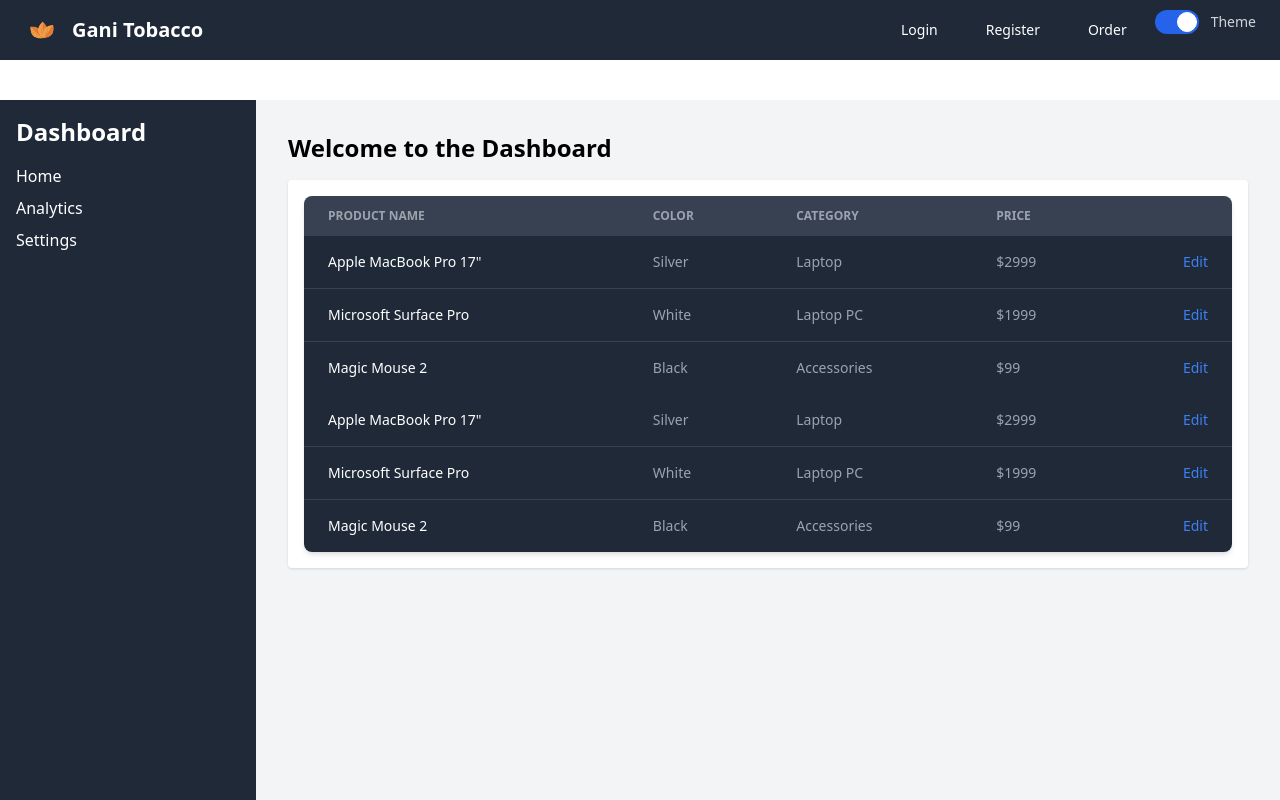
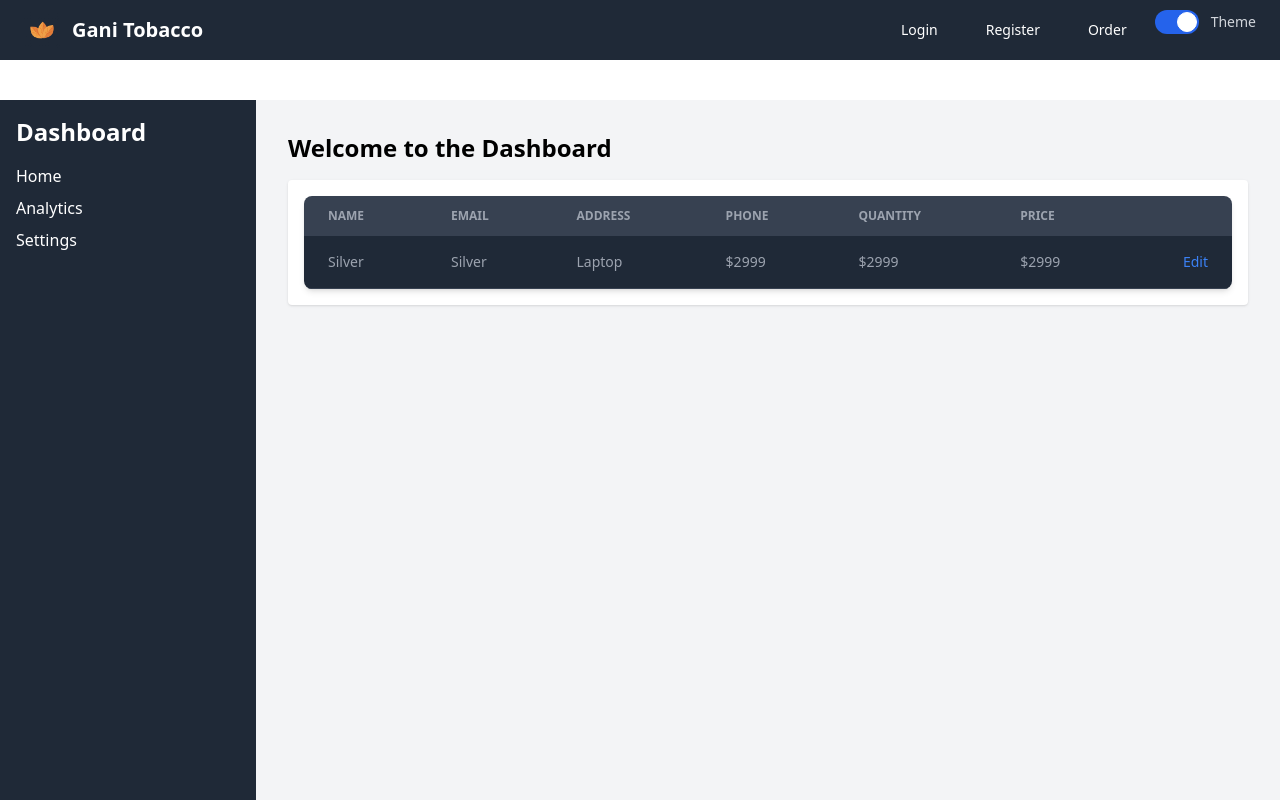
Before and after one commit to mirajhad/GaniTobacco.WEB, a React (Create React App) app: page /dashboard in a window 1280 px wide. Shown: the top 800 px of the page. Built offline with nearby package versions, Linux system fonts and the light colour scheme.

Commit message:
dashboard

```diff
--- a/src/components/Dashboard/Dashboard.js
+++ b/src/components/Dashboard/Dashboard.js
@@ -4,7 +4,6 @@ import { Link } from "react-router-dom";
 const Dashboard = () => {
   return (
     <>
-
       <div className="flex flex-col md:flex-row h-screen bg-gray-100">
         {/* Sidebar */}
         <div className="w-full md:w-64 bg-gray-800 text-white p-4">
@@ -33,21 +32,28 @@ const Dashboard = () => {
           <h2 className="text-2xl font-bold mb-4">Welcome to the Dashboard</h2>
           <div className="bg-white p-4 rounded shadow">
             <div className="relative overflow-x-auto shadow-md sm:rounded-lg">
-            <table className="w-full text-sm text-left rtl:text-right text-gray-500 dark:text-gray-400">
+              <table className="w-full text-sm text-left rtl:text-right text-gray-500 dark:text-gray-400">
                 <thead className="text-xs text-gray-700 uppercase bg-gray-50 dark:bg-gray-700 dark:text-gray-400">
                   <tr>
                     <th scope="col" className="px-6 py-3">
-                      Product name
+                      Name
                     </th>
                     <th scope="col" className="px-6 py-3">
-                      Color
+                      Email
                     </th>
                     <th scope="col" className="px-6 py-3">
-                      Category
+                      Address
+                    </th>
+                    <th scope="col" className="px-6 py-3">
+                      Phone
+                    </th>
+                    <th scope="col" className="px-6 py-3">
+                      Quantity
                     </th>
                     <th scope="col" className="px-6 py-3">
                       Price
                     </th>
+
                     <th scope="col" className="px-6 py-3">
                       <span className="sr-only">Edit</span>
                     </th>
@@ -55,113 +61,15 @@ const Dashboard = () => {
                 </thead>
                 <tbody>
                   <tr className="bg-white border-b dark:bg-gray-800 dark:border-gray-700 hover:bg-gray-50 dark:hover:bg-gray-600">
-                    <th
-                      scope="row"
-                      className="px-6 py-4 font-medium text-gray-900 whitespace-nowrap dark:text-white"
-                    >
-                      Apple MacBook Pro 17"
-                    </th>
+                    <td className="px-6 py-4">Silver</td>
                     <td className="px-6 py-4">Silver</td>
                     <td className="px-6 py-4">Laptop</td>
+                    <td className="px-6 py-4">$2999</td>
+                    <td className="px-6 py-4">$2999</td>
                     <td className="px-6 py-4">$2999</td>
                     <td className="px-6 py-4 text-right">
                       <Link
                         href="#"
-                        className="font-medium text-blue-600 dark:text-blue-500 hover:underline"
-                      >
-                        Edit
-                      </Link>
-                    </td>
-                  </tr>
-                  <tr className="bg-white border-b dark:bg-gray-800 dark:border-gray-700 hover:bg-gray-50 dark:hover:bg-gray-600">
-                    <th
-                      scope="row"
-                      className="px-6 py-4 font-medium text-gray-900 whitespace-nowrap dark:text-white"
-                    >
-                      Microsoft Surface Pro
-                    </th>
-                    <td className="px-6 py-4">White</td>
-                    <td className="px-6 py-4">Laptop PC</td>
-                    <td className="px-6 py-4">$1999</td>
-                    <td className="px-6 py-4 text-right">
-                      <Link
-                        to="#"
-                        className="font-medium text-blue-600 dark:text-blue-500 hover:underline"
-                      >
-                        Edit
-                      </Link>
-                    </td>
-                  </tr>
-                  <tr className="bg-white dark:bg-gray-800 hover:bg-gray-50 dark:hover:bg-gray-600">
-                    <th
-                      scope="row"
-                      className="px-6 py-4 font-medium text-gray-900 whitespace-nowrap dark:text-white"
-                    >
-                      Magic Mouse 2
-                    </th>
-                    <td className="px-6 py-4">Black</td>
-                    <td className="px-6 py-4">Accessories</td>
-                    <td className="px-6 py-4">$99</td>
-                    <td className="px-6 py-4 text-right">
-                      <Link
-                        to="#"
-                        className="font-medium text-blue-600 dark:text-blue-500 hover:underline"
-                      >
-                        Edit
-                      </Link>
-                    </td>
-                  </tr>
-                  <tr className="bg-white border-b dark:bg-gray-800 dark:border-gray-700 hover:bg-gray-50 dark:hover:bg-gray-600">
-                    <th
-                      scope="row"
-                      className="px-6 py-4 font-medium text-gray-900 whitespace-nowrap dark:text-white"
-                    >
-                      Apple MacBook Pro 17"
-                    </th>
-                    <td className="px-6 py-4">Silver</td>
-                    <td className="px-6 py-4">Laptop</td>
-                    <td className="px-6 py-4">$2999</td>
-                    <td className="px-6 py-4 text-right">
-                      <Link
-                        href="#"
-                        className="font-medium text-blue-600 dark:text-blue-500 hover:underline"
-                      >
-                        Edit
-                      </Link>
-                    </td>
-                  </tr>
-                  <tr className="bg-white border-b dark:bg-gray-800 dark:border-gray-700 hover:bg-gray-50 dark:hover:bg-gray-600">
-                    <th
-                      scope="row"
-                      className="px-6 py-4 font-medium text-gray-900 whitespace-nowrap dark:text-white"
-                    >
-                      Microsoft Surface Pro
-                    </th>
-                    <td className="px-6 py-4">White</td>
-                    <td className="px-6 py-4">Laptop PC</td>
-                    <td className="px-6 py-4">$1999</td>
-                    <td className="px-6 py-4 text-right">
-                      <Link
-                        to="#"
-                        className="font-medium text-blue-600 dark:text-blue-500 hover:underline"
-                      >
-                        Edit
-                      </Link>
-                    </td>
-                  </tr>
-                  <tr className="bg-white dark:bg-gray-800 hover:bg-gray-50 dark:hover:bg-gray-600">
-                    <th
-                      scope="row"
-                      className="px-6 py-4 font-medium text-gray-900 whitespace-nowrap dark:text-white"
-                    >
-                      Magic Mouse 2
-                    </th>
-                    <td className="px-6 py-4">Black</td>
-                    <td className="px-6 py-4">Accessories</td>
-                    <td className="px-6 py-4">$99</td>
-                    <td className="px-6 py-4 text-right">
-                      <Link
-                        to="#"
                         className="font-medium text-blue-600 dark:text-blue-500 hover:underline"
                       >
                         Edit
```
